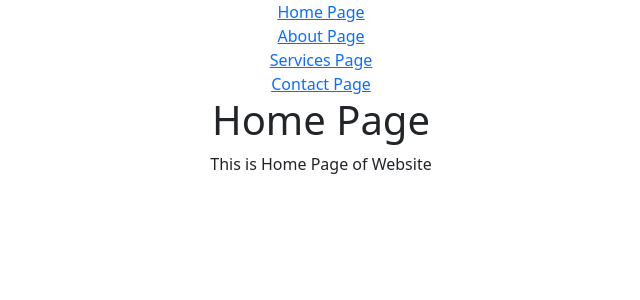
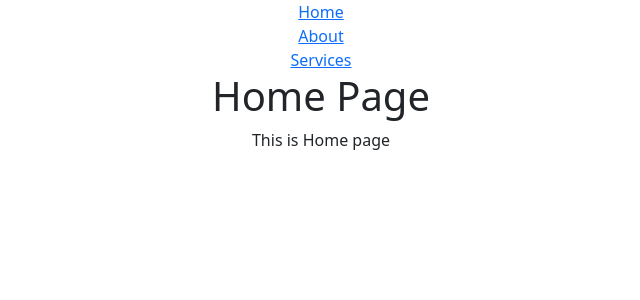
Before and after one commit to abinash0013/learning-ReactJs, a React (Create React App) app: page / in a window 1280 px wide. Shown: the top 300 px of the page, without its empty margins (319-959 px from the left). Built offline with nearby package versions, Linux system fonts and the light colour scheme.

Commit message:
404 page in react js

```diff
--- a/src/App.js
+++ b/src/App.js
@@ -25,26 +25,81 @@ import "./App.css";
 // import Profile from "./Profile";
 // import Student from "./Student";
 // import style from "./Modular.module.css";
-import Nav from "./Nav";
-import Home from "./Home";
-import About from "./About";
-import Services from "./Services";
-import Contact from "./Contact";
+// import Nav from "./Nav";
+// import Home from "./Home";
+// import About from "./About";
+// import Services from "./Services";
+// import Contact from "./Contact";
 
-// recommended way to use react router //
+// 404 page using routing in react //
 function App() {
     return (
         <div className="App">
-            <Nav />
-            <Routes>
-                <Route path="/" element={<Home />} />
-                <Route path="/about" element={<About />} />
-                <Route path="/services" element={<Services />} />
-                <Route path="/contact" element={<Contact />} />
-            </Routes>
+            <Router>
+                <Link to="/">Home</Link>
+                <br />
+                <Link to="/about">About</Link>
+                <br />
+                <Link to="/services">Services</Link>
+                <Routes>
+                    <Route path="/" exact={true} element={<Home />} />
+                    <Route path="/about" element={<About />} />
+                    <Route path="/services" element={<Services />} />
+                    <Route path="*" element={<pageNotFound />} />
+                </Routes>
+            </Router>
         </div>
     );
 }
+
+function Home() {
+    return (
+        <div>
+            <h1>Home Page</h1>
+            <p>This is Home page</p>
+        </div>
+    );
+}
+
+function About() {
+    return (
+        <div>
+            <h1>About Page</h1>
+            <p>This is About page</p>
+        </div>
+    );
+}
+function Services() {
+    return (
+        <div>
+            <h1>Services Page</h1>
+            <p>This is Services page</p>
+        </div>
+    );
+}
+function pageNotFound() {
+    return (
+        <div>
+            <h1>404 Page</h1>
+            <p>Page Not Found</p>
+        </div>
+    );
+}
+
+// recommended way to use react router //
+// function App() {
+//     return (
+//         <div className="App">
+//             <Nav />
+//             <Routes>
+//                 <Route path="/" element={<Home />} />
+//                 <Route path="/about" element={<About />} />
+//                 <Route path="/services" element={<Services />} />
+//                 <Route path="/contact" element={<Contact />} />
+//             </Routes>
+//         </div>
+//     );
+// }
 
 // Routing in React Component //
 // function App() {
--- a/src/index.js
+++ b/src/index.js
@@ -14,9 +14,9 @@ import {
 
 ReactDOM.render(
     <React.StrictMode>
-        <Router>
-            <App />
-        </Router>
+        {/* <Router> */}
+        <App />
+        {/* </Router> */}
     </React.StrictMode>,
     document.getElementById("root")
 );
```
